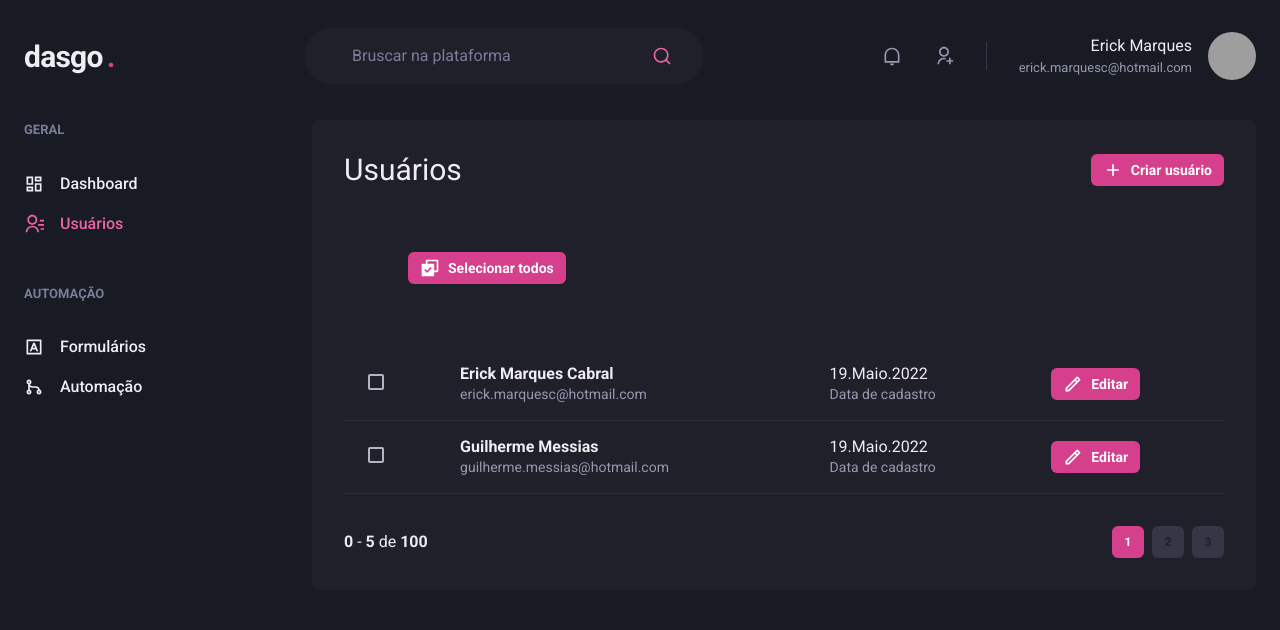
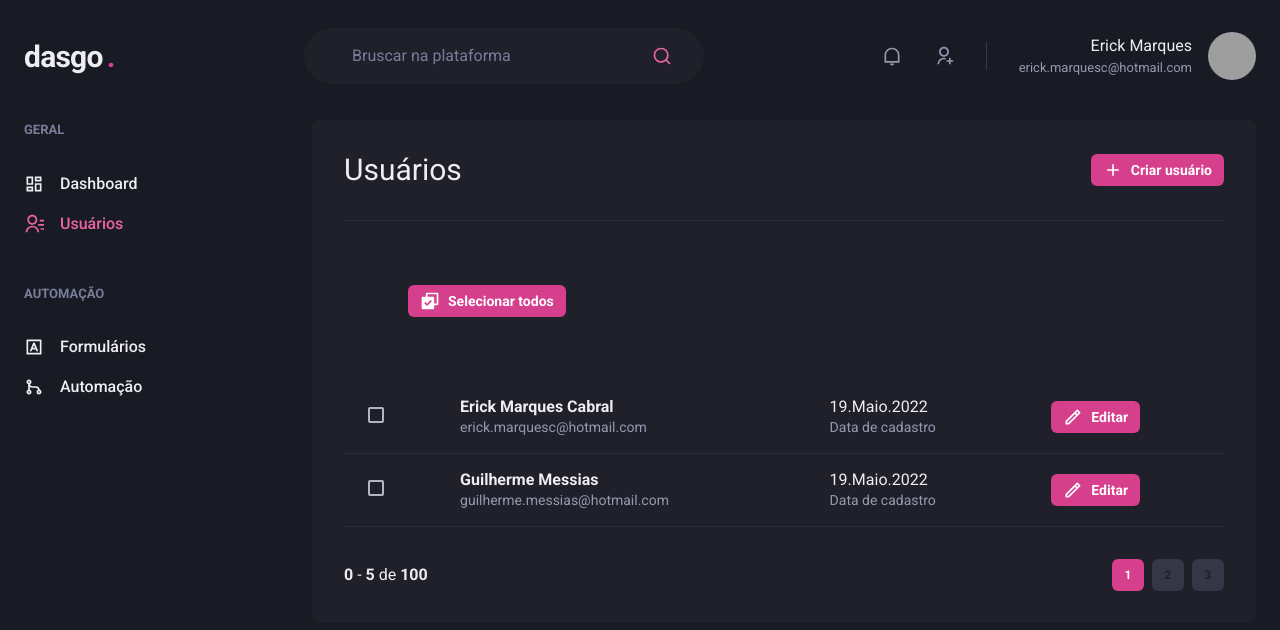
Before and after one commit to erickmarquesc/DashGo, a Next.js app: page /users in a window 1280 px wide. Shown: the top 630 px of the page. Built offline with nearby package versions, Linux system fonts and the light colour scheme; grey boxes are pictures that could not be loaded.

Commit message:
feat: :art: create component

```diff
--- a/src/components/TableUser/TableHeader.tsx
+++ b/src/components/TableUser/TableHeader.tsx
@@ -1,4 +1,4 @@
-import { Flex, Heading } from "@chakra-ui/react";
+import { Flex, Heading, Divider, Box } from "@chakra-ui/react";
 import { RiAddLine } from "react-icons/ri";
 import { CTAButton } from "../CTAButton";
 import Link from "next/link";
@@ -10,6 +10,8 @@ interface ITableHeaderProps {
 
 export function TableHeader({ title, button = false }: ITableHeaderProps) {
   return (
+    <Box>
+
       <Flex mb="8" justifyContent="space-between" align="center">
 
         <Heading size="lg" fontWeight="normal">{title}</Heading>
@@ -19,7 +21,9 @@ export function TableHeader({ title, button = false }: ITableHeaderProps) {
             <CTAButton icon={RiAddLine}>Criar usuário</CTAButton>
           </Link>
         )}
+      </Flex>
+      <Divider my="6" borderColor="gray.700" />
 
-    </Flex>
+    </Box>
   );
 };
--- a/src/pages/users/create.tsx
+++ b/src/pages/users/create.tsx
@@ -1,4 +1,4 @@
-import { Box, Button, Divider, Flex, HStack, SimpleGrid, VStack } from "@chakra-ui/react";
+import { Box, Button, Flex, HStack, SimpleGrid, VStack } from "@chakra-ui/react";
 import { TableHeader } from "../../components/TableUser/TableHeader";
 import { Input } from "../../components/Form/Input";
 import { Sidebar } from "../../components/Sidebar";
@@ -16,7 +16,6 @@ export default function CreateUser() {
         <Box bg="gray.800" flex="1" borderRadius={8} p={["6", "8"]}>
 
           <TableHeader title="Criar usuário" />
-          <Divider my="6" borderColor="gray.700" />
 
           <VStack spacing={["6", "8"]}>
 
```
Lines whose indentation alone changed are shown as unchanged.
